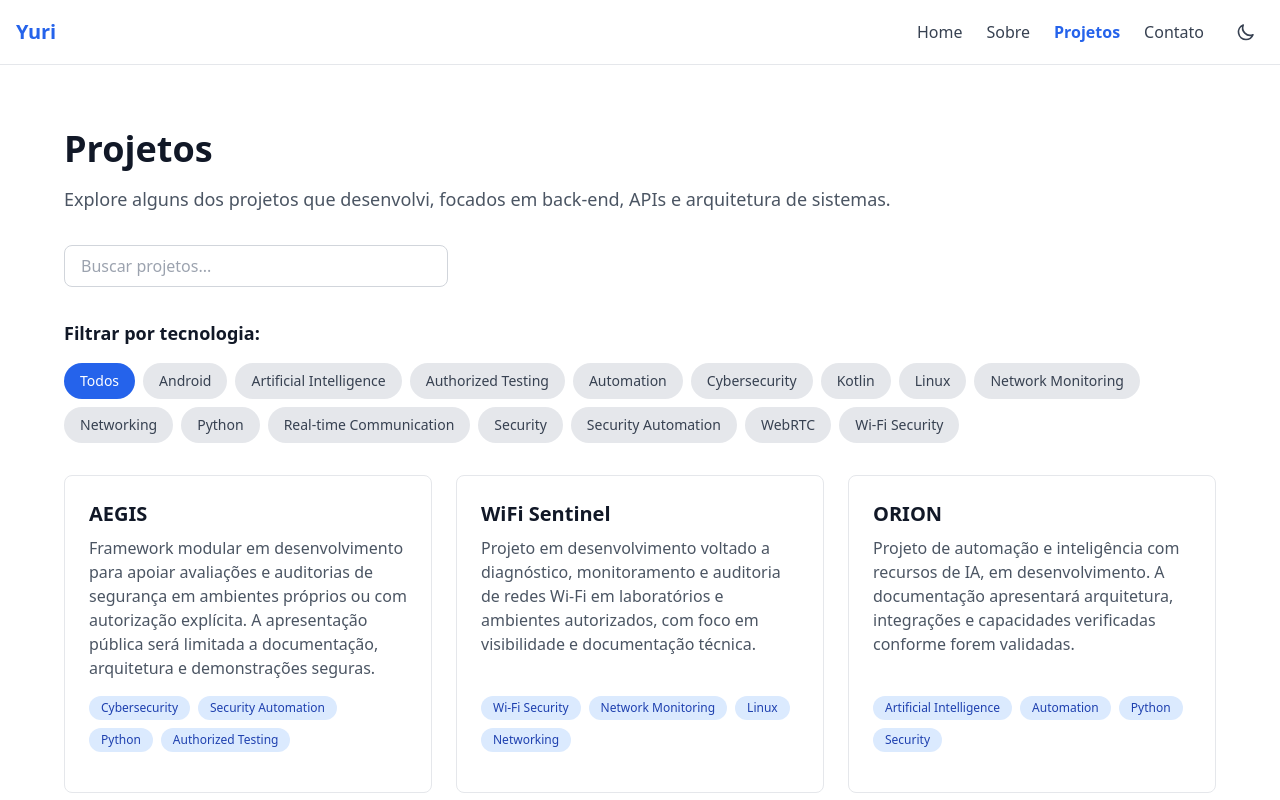
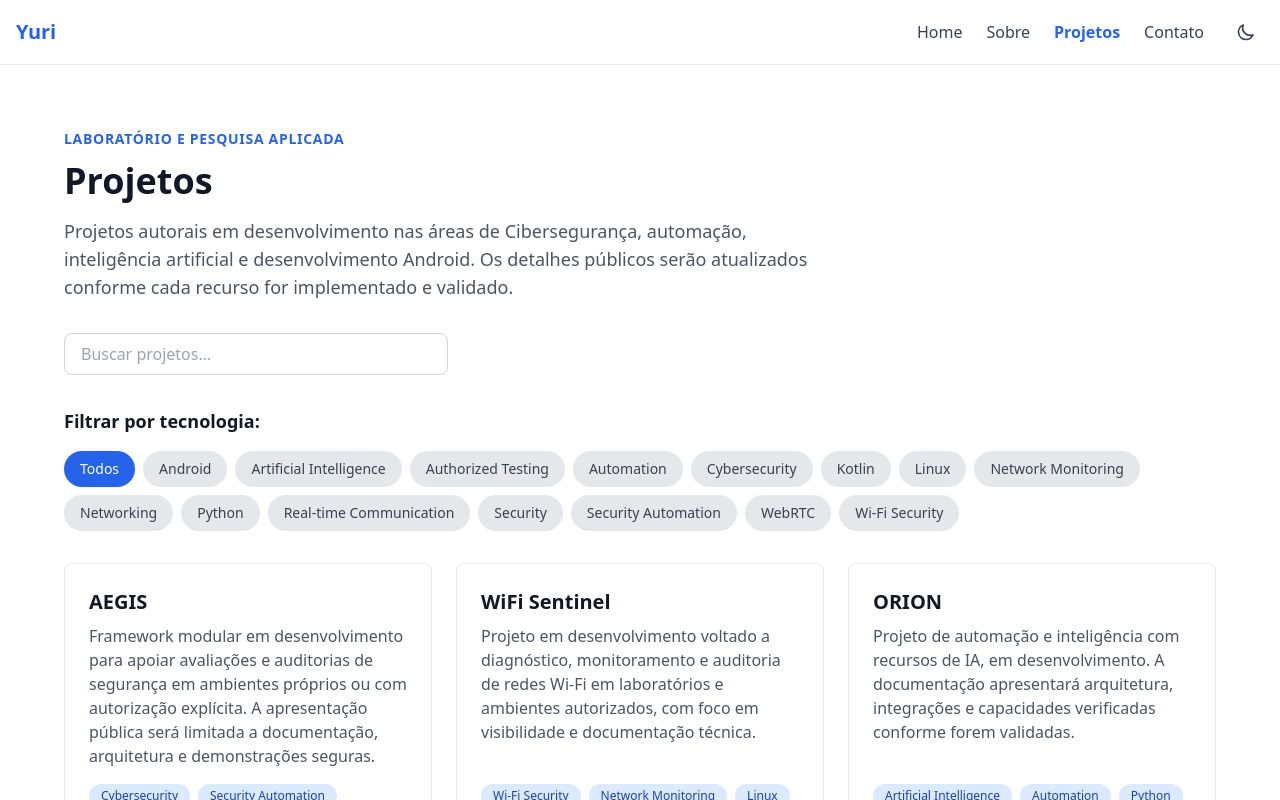
Before and after one commit to uyrizin/Portifolio-, a Next.js app: page /projetos in a window 1280 px wide. Shown: the top 800 px of the page. Built offline with nearby package versions, Linux system fonts and the light colour scheme.

Commit message:
content: update projects page introduction

```diff
--- a/src/app/projetos/page.tsx
+++ b/src/app/projetos/page.tsx
@@ -2,7 +2,6 @@
 
 import { useState, useMemo } from 'react'
 import { ProjectCard } from '@/components/ProjectCard'
-import { Tag } from '@/components/Tag'
 import { getProjects, getAllTags } from '@/data/projects'
 
 export default function ProjetosPage() {
@@ -25,13 +24,17 @@ export default function ProjetosPage() {
   return (
     <div className="container mx-auto px-4 py-16">
       <div className="mx-auto max-w-6xl">
+        <p className="mb-3 text-sm font-semibold uppercase tracking-wider text-primary-600 dark:text-primary-400">
+          Laboratório e pesquisa aplicada
+        </p>
         <h1 className="mb-4 text-4xl font-bold">Projetos</h1>
-        <p className="mb-8 text-lg text-gray-600 dark:text-gray-400">
-          Explore alguns dos projetos que desenvolvi, focados em back-end,
-          APIs e arquitetura de sistemas.
+        <p className="mb-8 max-w-3xl text-lg text-gray-600 dark:text-gray-400">
+          Projetos autorais em desenvolvimento nas áreas de Cibersegurança,
+          automação, inteligência artificial e desenvolvimento Android. Os
+          detalhes públicos serão atualizados conforme cada recurso for
+          implementado e validado.
         </p>
 
-        {/* Busca */}
         <div className="mb-8">
           <input
             type="text"
@@ -43,7 +46,6 @@ export default function ProjetosPage() {
           />
         </div>
 
-        {/* Filtros por Tag */}
         <div className="mb-8">
           <h2 className="mb-4 text-lg font-semibold">Filtrar por tecnologia:</h2>
           <div className="flex flex-wrap gap-2">
@@ -73,7 +75,6 @@ export default function ProjetosPage() {
           </div>
         </div>
 
-        {/* Lista de Projetos */}
         {filteredProjects.length > 0 ? (
           <div className="grid gap-6 md:grid-cols-2 lg:grid-cols-3">
             {filteredProjects.map((project) => (
```
